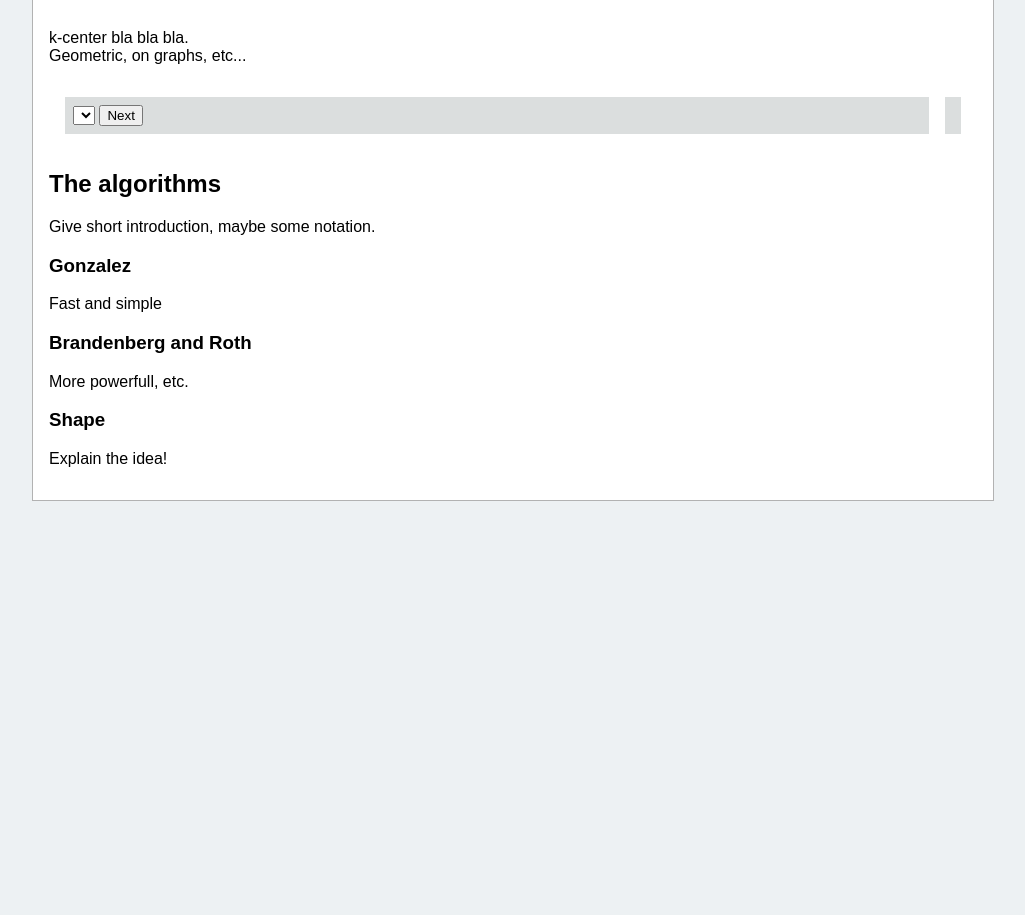
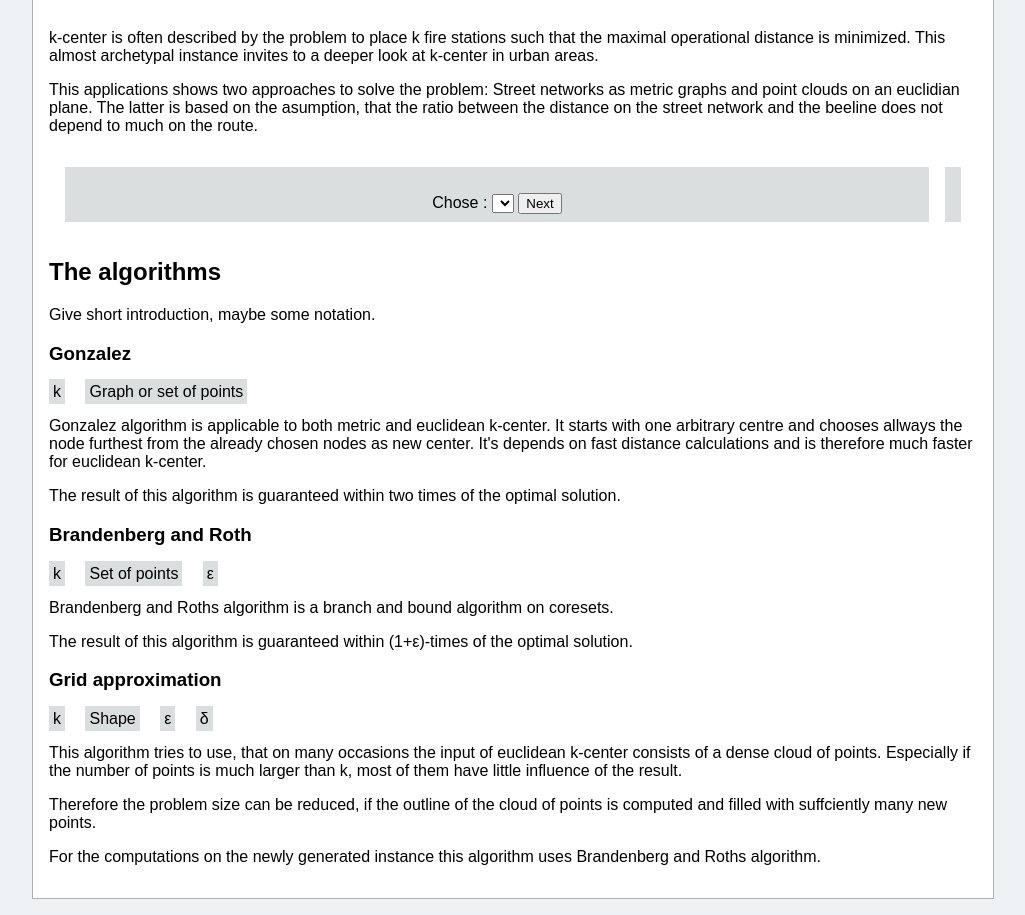
Before and after one commit to weddige/kcenter-frontend, a plain HTML site: page src/index.html in a window 1280 px wide. Shown: the part 139-1054 px from the top of the page, without its empty margins (127-1152 px from the left). Before the commit the page ends 800 px from the top, so only its background shows below. Drawn offline with Linux system fonts and the light colour scheme; no server answers.

Commit message:
Add some texts

```diff
--- a/src/index.html
+++ b/src/index.html
@@ -14,31 +14,32 @@
         <ul id="languages"><li><a href="../en/">en</a></li><li><a href="../de/">de</a></li></ul>
         <div id="body">
             <p>
-                k-center bla bla bla.<br />
-                Geometric, on graphs, etc...
+                k-center is often described by the problem to place k fire stations such that the maximal operational distance is minimized. This almost archetypal instance invites to a deeper look at k-center in urban areas.
             </p>
+			<p>
+		        This applications shows two approaches to solve the problem: Street networks as metric graphs and point clouds on an euclidian plane. The latter is based on the asumption, that the ratio between the distance on the street network and the beeline does not depend to much on the route.
+			</p>
             <noscript>
                 This app depends heavily on JavaScript. Please activate JavaScript!
             </noscript>
             <div ng-app="kcenter" ng-controller="KCenterController as controller" ng-cloak id="app">
-                <div ng-if="controller.state == 'select'">
-                    <span ng-repeat="param in controller.params track by $index">{{ param }}/</span>
+                <div ng-if="controller.state == 'select'" style="text-align:center; vertical-align:middle;">
+                    <span ng-repeat="param in controller.params track by $index" style="padding:0.25em; margin-right:1em; background-color:#EDF1F3;">{{ param }}</span><br />
+                    Chose {{ controller.title }}:
                     <select ng-model="controller.param">
                         <option ng-repeat="option in controller.options">{{ option }}</option>
                     </select> <button ng-click="controller.next()">Next</button>
                 </div>
-                <div ng-if="controller.state == 'waiting'">
+                <div ng-if="controller.state == 'waiting'" style="text-align:center; vertical-align:middle;">
                     <img src="img/balls64.gif" alt="Please wait" />
                 </div>
-                <div ng-if="controller.state == 'view'">
-                    <table>
-                        <tr><th>Description</th><td>{{ controller.data.description }}</td></tr>
+                <div ng-if="controller.state == 'view'" style="vertical-align:top;">
+                    <table style="width:100%;">
+                        <tr><td colspan="2" style="text-align:center;"><img src="{{ controller.computation_server }}{{ controller.data.img }}" /></td></tr>
+						<tr><th>Description</th><td>{{ controller.data.description }}</td></tr>
                         <tr><th>Result</th><td><span ng-repeat="p in controller.data.result ">({{ p }}), </span></td></tr>
                         <tr><th>Objective</th><td>{{ controller.data.objective }}</td></tr>
-                        <tr>
-                            <th>Visualisation</th>
-                            <td><img src="{{ controller.computation_server }}{{ controller.data.img }}" /></td>
-                        </tr>
+
                     </table>
                     <button ng-click="controller.restart()">Go back</button>
                 </div>
@@ -46,7 +47,7 @@
                     Sorry, but the computation failed. Presumably it timed out.<br />
                     <button ng-click="controller.restart()">Go back</button>
                 </div>
-                <div id="examples">
+                <div id="examples" style="vertical-align:top;">
                     <ul ng-repeat="task in controller.tasks">
                         <li>
                             <a href="#" ng-click="controller.data = task; controller.state = 'view';" ng-if="task['state'] == 'finished'">{{ task['description'] }}</a>
@@ -60,13 +61,32 @@
                 Give short introduction, maybe some notation.
             </p>
             <h3>Gonzalez</h3>
-            <p>Fast and simple</p>
+			<span style="padding:0.25em; margin-right:1em; background-color:#dbdede;">k</span>
+			<span style="padding:0.25em; margin-right:1em; background-color:#dbdede;">Graph or set of points</span>
+            <p>
+				Gonzalez algorithm is applicable to both metric and euclidean k-center. It starts with one arbitrary centre and chooses allways the node furthest from the already chosen nodes as new center. It's depends on fast distance calculations and is therefore much faster for euclidean k-center.
+			</p>
+			<p>The result of this algorithm is guaranteed within two times of the optimal solution.</p>
             <h3>Brandenberg and Roth</h3>
-            <p>More powerfull, etc.</p>
-            <h3>Shape</h3>
+			<span style="padding:0.25em; margin-right:1em; background-color:#dbdede;">k</span>
+			<span style="padding:0.25em; margin-right:1em; background-color:#dbdede;">Set of points</span>
+			<span style="padding:0.25em; margin-right:1em; background-color:#dbdede;">&epsilon;</span>
+            <p>Brandenberg and Roths algorithm is a branch and bound algorithm on coresets.</p>
+			<p>The result of this algorithm is guaranteed within (1+&epsilon;)-times of the optimal solution.</p>
+            <h3>Grid approximation</h3>
+			<span style="padding:0.25em; margin-right:1em; background-color:#dbdede;">k</span>
+			<span style="padding:0.25em; margin-right:1em; background-color:#dbdede;">Shape</span>
+			<span style="padding:0.25em; margin-right:1em; background-color:#dbdede;">&epsilon;</span>
+			<span style="padding:0.25em; margin-right:1em; background-color:#dbdede;">&delta;</span>
             <p>
-                Explain the idea!
+                This algorithm tries to use, that on many occasions the input of euclidean k-center consists of a dense cloud of points. Especially if the number of points is much larger than k, most of them have little influence of the result.
             </p>
+			<p>
+				Therefore the problem size can be reduced, if the outline of the cloud of points is computed and filled with suffciently many new points.
+			</p>
+			<p>
+				For the computations on the newly generated instance this algorithm uses Brandenberg and Roths algorithm.
+			</p>
         </div>
     </div>
 </body>
--- a/src/js/main.js
+++ b/src/js/main.js
@@ -17,6 +17,7 @@ angular.module('kcenter', ['kcenter.config'])
         $http.get(url).success(function(data, status, headers) {
             if (data['suggestions']) {
                 self.options = data['suggestions'];
+				self.title = data['title'];
             } else {
                 self.params = [];
                 self.param = '';
@@ -60,6 +61,7 @@ angular.module('kcenter', ['kcenter.config'])
         var url = this.computation_server + '/algorithms';
         $http.get(url).success(function(data) {
             self.options = data['suggestions'];
+			self.title = data['title'];
         });
         this.examples();
     }
```
